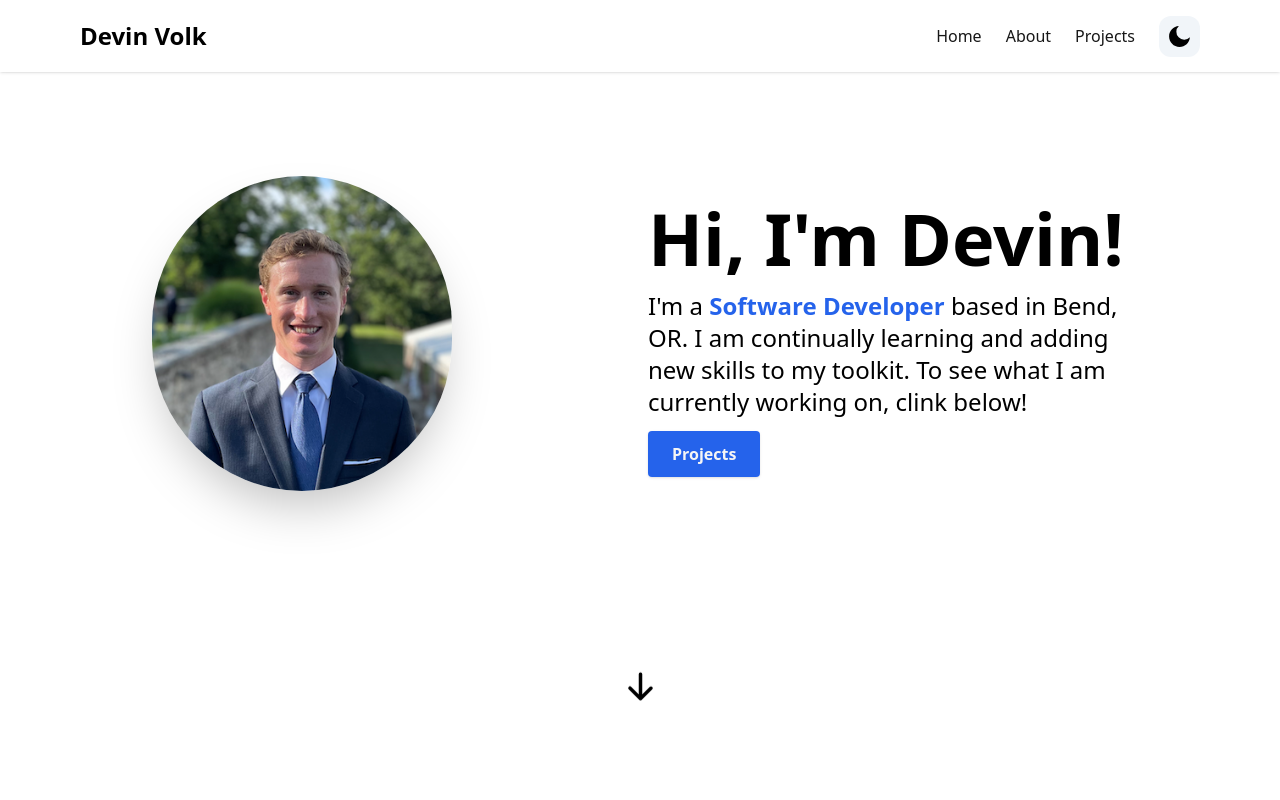
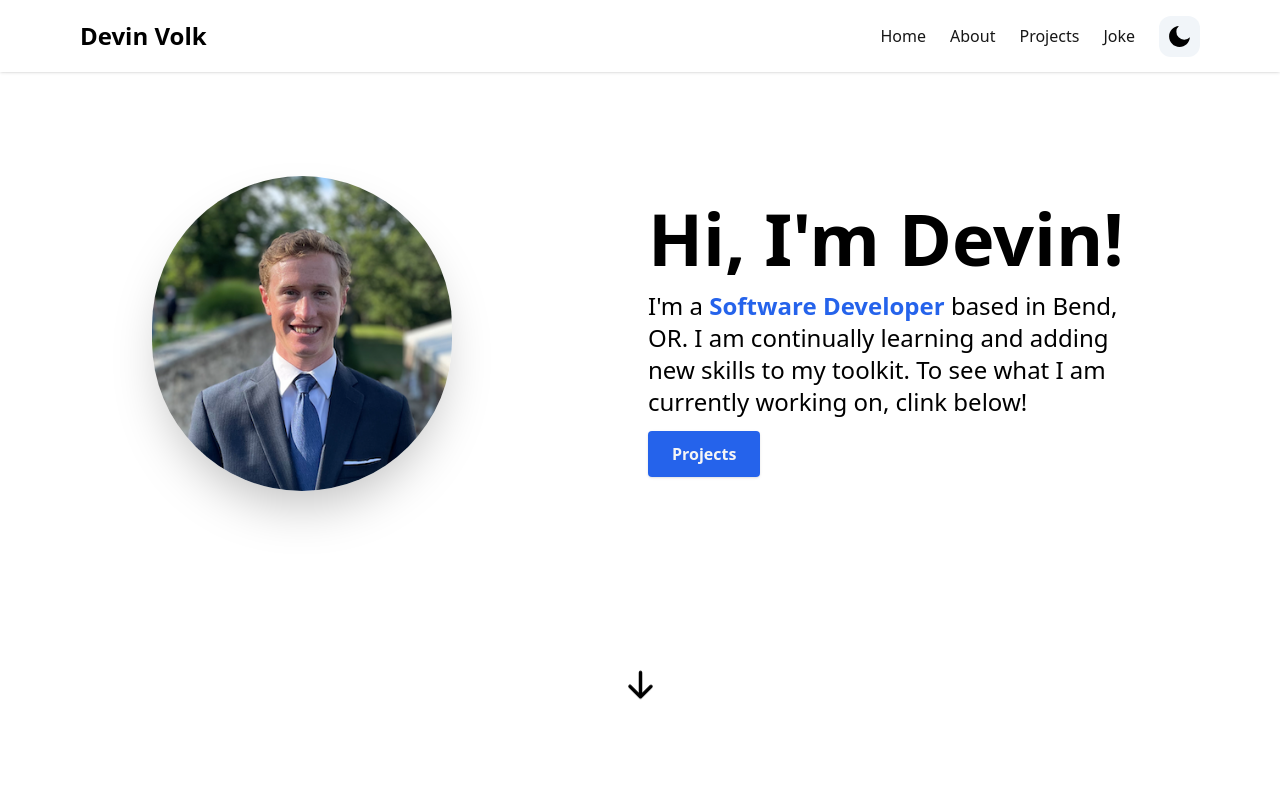
Before and after one commit to devinvolk/portfolio, a Next.js app: page / in a window 1280 px wide. Shown: the top 800 px of the page. Built offline with nearby package versions, Linux system fonts and the light colour scheme; no server answers.

Commit message:
API connected and slight formatting changes

```diff
--- a/app/page.tsx
+++ b/app/page.tsx
@@ -1,5 +1,6 @@
 import About from "@/components/About"
 import Hero from "@/components/Hero"
+import Joke from "@/components/JokePage"
 import Projects from "@/components/Projects"
 
 
@@ -9,6 +10,7 @@ export default function Home() {
       <Hero />
       <About />
       <Projects />
+      <Joke />
     </main>
   )
 }
--- a/components/Hero.tsx
+++ b/components/Hero.tsx
@@ -26,7 +26,7 @@ const Hero = () => {
           </p>
           <Link
             to="projects"
-            className="text-neutral-100 font-semibold px-6 py-3 bg-blue-600 rounded shadow hover:bg-blue-700"
+            className="text-neutral-100 font-semibold px-6 py-3 bg-blue-600 rounded shadow hover:bg-blue-700 hover:cursor-pointer"
             activeClass="active"
             spy={true}
             smooth={true}
@@ -46,7 +46,7 @@ const Hero = () => {
           offset={-100}
           duration={500}
         >
-          <HiArrowDown size={35} className="animate-bounce" />
+          <HiArrowDown size={35} className="animate-bounce hover:cursor-pointer" />
         </Link>
       </div>
     </section>
--- /dev/null
+++ b/components/JokePage.tsx
@@ -0,0 +1,39 @@
+"use client"
+
+import React, { useState, useEffect } from 'react';
+
+interface ChuckNorrisJoke {
+    value: string;
+}
+
+const JokePage: React.FC = () => {
+    const [joke, setJoke] = useState('');
+
+    useEffect(() => {
+        async function fetchChuckNorrisJoke() {
+            try {
+                const response = await fetch('https://api.chucknorris.io/jokes/random');
+                const data: ChuckNorrisJoke = await response.json();
+                const fetchedJoke: string = data.value;
+                setJoke(fetchedJoke);
+            } catch (error) {
+                console.error('Could not fetch Joke', error);
+            }
+        }
+
+        fetchChuckNorrisJoke();
+    }, []);
+
+    return (
+        <section id='jokepage'>
+            <div className='my-10'>
+                <h1 className='text-center font-bold text-4xl pt-5'>Chuck Norris Joke
+                    <hr className="w-6 h-1 mx-auto my-4 bg-blue-500 border-0 rounded"></hr>
+                </h1>
+                <p className='text-center text-2xl'>{joke}</p>
+            </div>
+        </section>
+    );
+};
+
+export default JokePage;
--- a/components/Nav.tsx
+++ b/components/Nav.tsx
@@ -25,6 +25,10 @@ const NAV_ITEMS: Array<NavItem> = [
     label: "Projects",
     page: "projects",
   },
+  {
+    label: "Joke",
+    page: 'jokepage'
+  }
 ]
 
 export default function Navbar() {
@@ -66,7 +70,7 @@ export default function Navbar() {
                     key={idx}
                     to={item.page}
                     className={
-                      "block lg:inline-block text-neutral-900  hover:text-neutral-500 dark:text-neutral-100"
+                      "block lg:inline-block text-neutral-900  hover:text-neutral-500 dark:text-neutral-100 hover:cursor-pointer"
                     }
                     activeClass="active"
                     spy={true}
```
